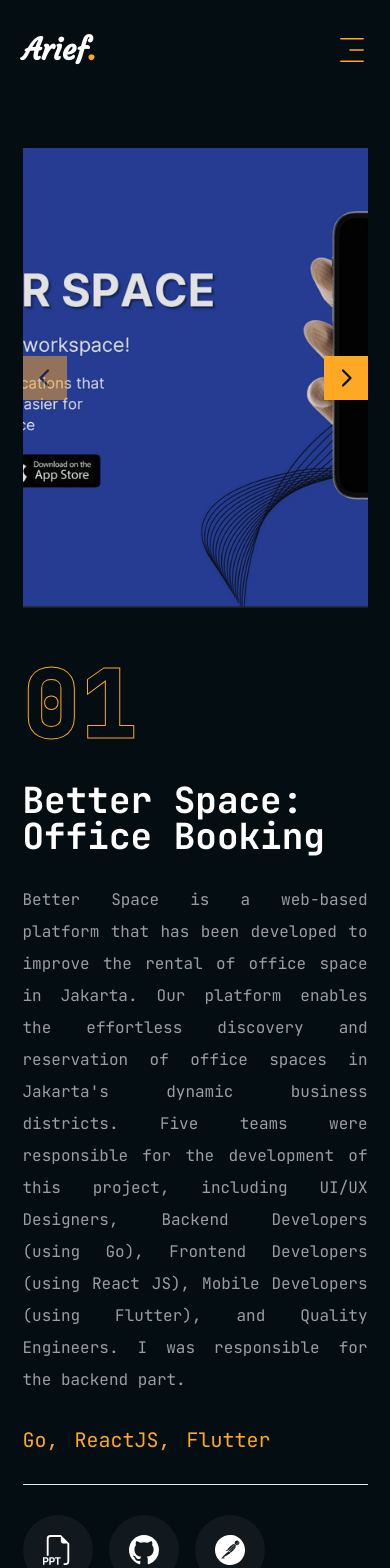
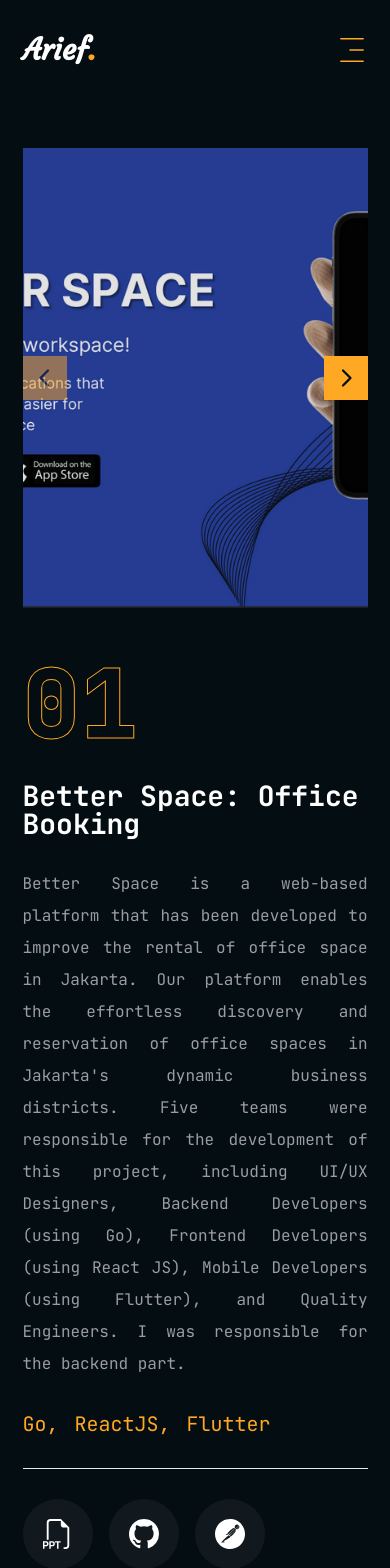
Before and after one commit to arieeefrahman/personal-website, a Next.js app: page /projects in a window 390 px wide. Shown: the top 1568 px of the page. Built offline with nearby package versions, Linux system fonts and the light colour scheme.

Commit message:
fix: wrap tech_stack and change project title font size in small screen

```diff
--- a/app/projects/page.jsx
+++ b/app/projects/page.jsx
@@ -214,13 +214,13 @@ const Projects = () => {
 								{project.num}
 							</div>
 							{/* project title */}
-							<h2 className="text-[36px] font-bold leading-none text-white group-hover:text-accent transition-all duration-500 capitalize">
+							<h2 className="text-[28px] xl:text-[36px] font-bold leading-none text-white group-hover:text-accent transition-all duration-500 capitalize">
 								{project.title}
 							</h2>
 							{/* project description */}
 							<ProjectDescription description={project.description} />
 							{/* stack */}
-							<ul className='flex gap-4'>
+							<ul className='flex flex-wrap gap-4'>
 								{project.stack.map((item, idx) => {
 									return (
 										<li key={idx} className='text-xl text-accent'>
```
